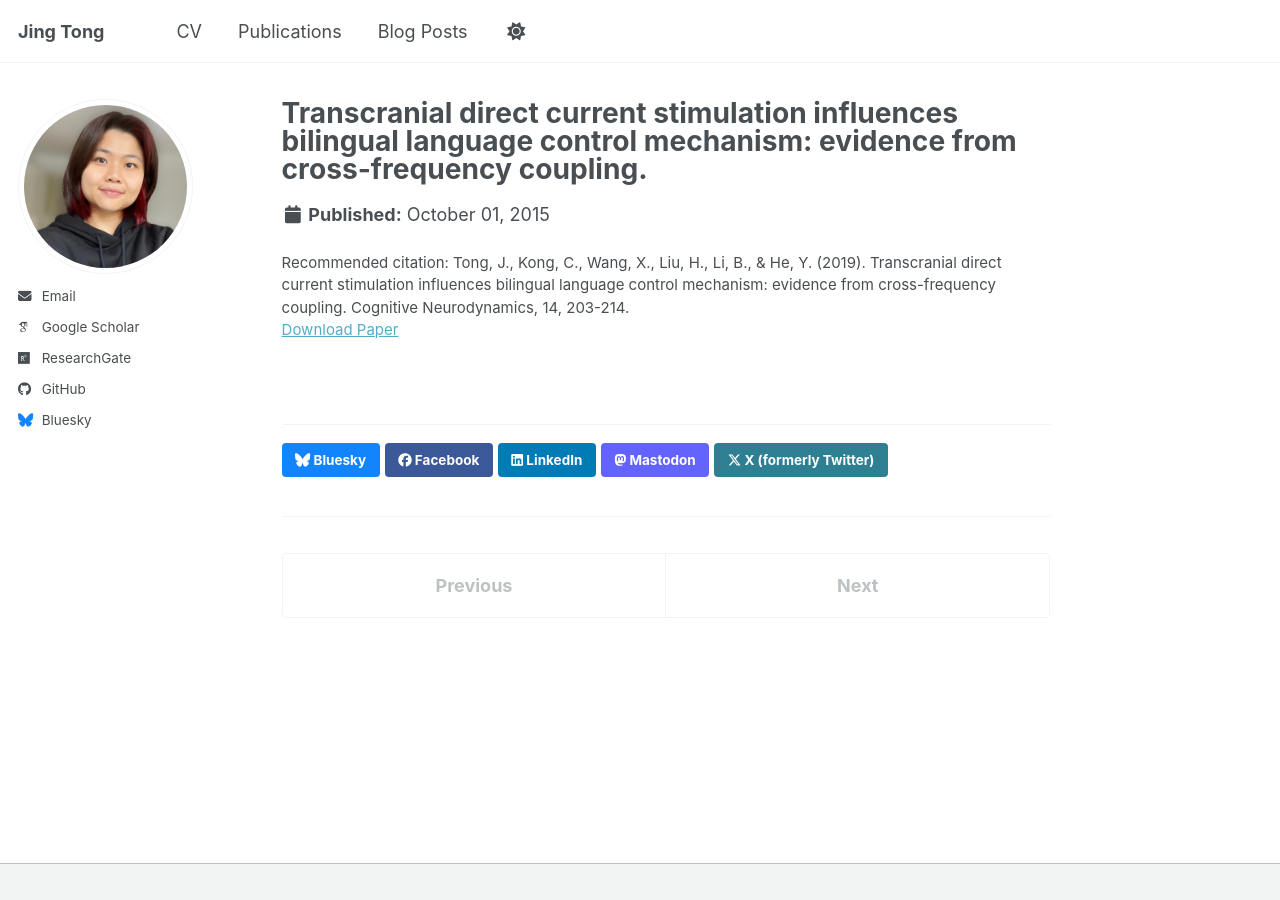
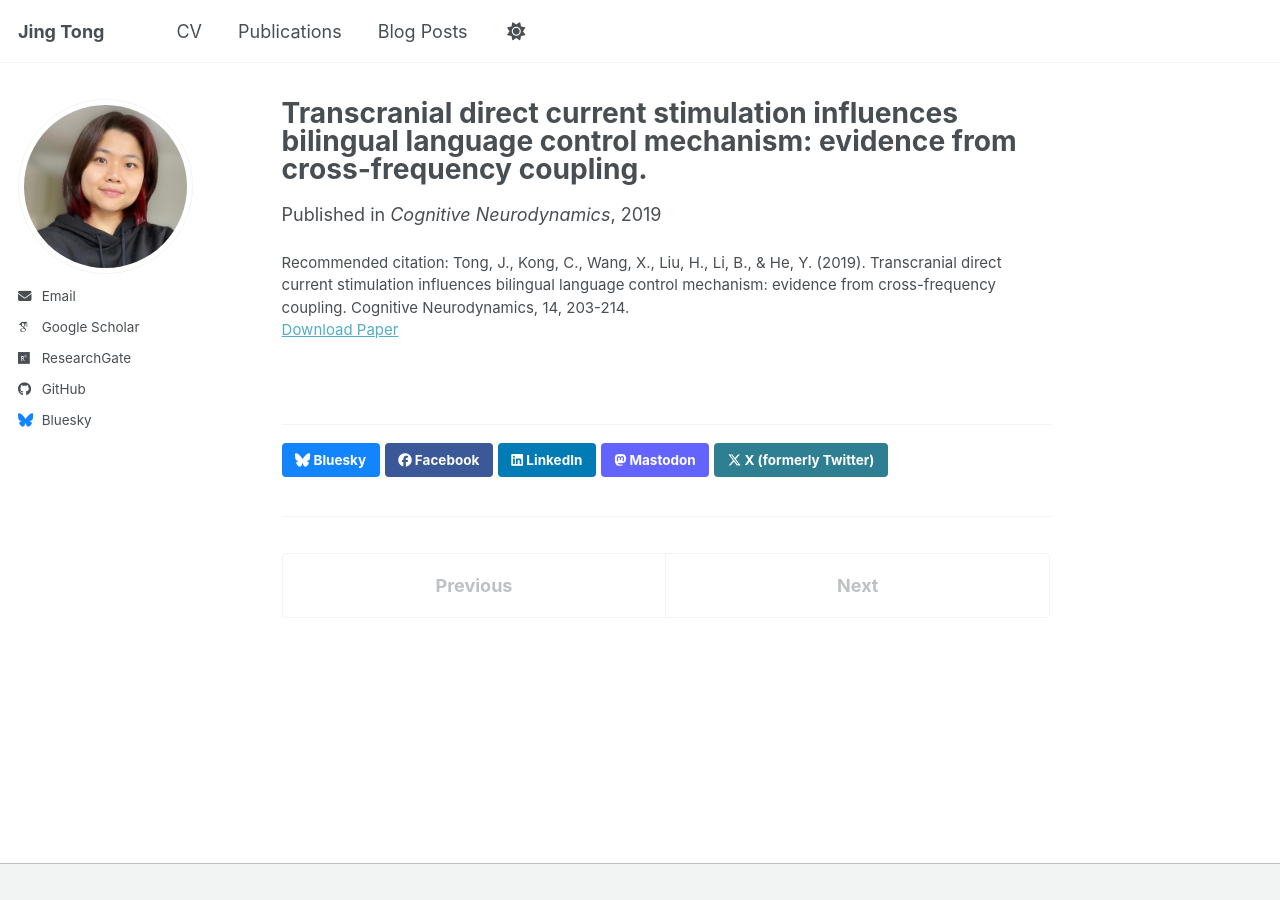
Before and after one commit to JingTong01/jingtong01.github.io, a Jekyll site: the page built from _publications/2015-10-01-paper-title-number-3.md, in a window 1280 px wide. Built offline with Jekyll 4.4.1, drawn with Linux system fonts in a browser that asks for light colours; some web fonts are replaced; a script bundle is joined from its source files by our own code; library files that are not in the unit come from our copies.

Commit message:
Update 2015-10-01-paper-title-number-3.md

```diff
--- a/_publications/2015-10-01-paper-title-number-3.md
+++ b/_publications/2015-10-01-paper-title-number-3.md
@@ -4,6 +4,8 @@ collection: publications
 category: manuscripts
 permalink: https://doi.org/10.1007/s11571-019-09561-w
 excerpt: 'How to better suppress the interference from the non-target language when switching from one language to the other in bilingual production? The current study applied transcranial direct current stimulation over the right dorsolateral prefrontal cortex to modulate language control measured by cross-frequency coupling. We found that switching to L2 was more modulated by F4–F3 alpha–beta phase-amplitude compared to switching to L1 after receiving the anodal stimulation at the language task schema phase. These findings suggest that anodal stimulation affects the selection of the target language task schema by enhancing the activation of frontal areas and facilitating the coordination between the left and the right frontal hemispheres.'
+venue: 'Cognitive Neurodynamics'
+date: 2019-11-02
 paperurl: 'https://academicpages.github.io/files/ Transcranial direct current stimulation influences bilingual language control mechanism.pdf'
 citation: 'Tong, J., Kong, C., Wang, X., Liu, H., Li, B., & He, Y. (2019). Transcranial direct current stimulation influences bilingual language control mechanism: evidence from cross-frequency coupling. Cognitive Neurodynamics, 14, 203-214.'
 ---
```
